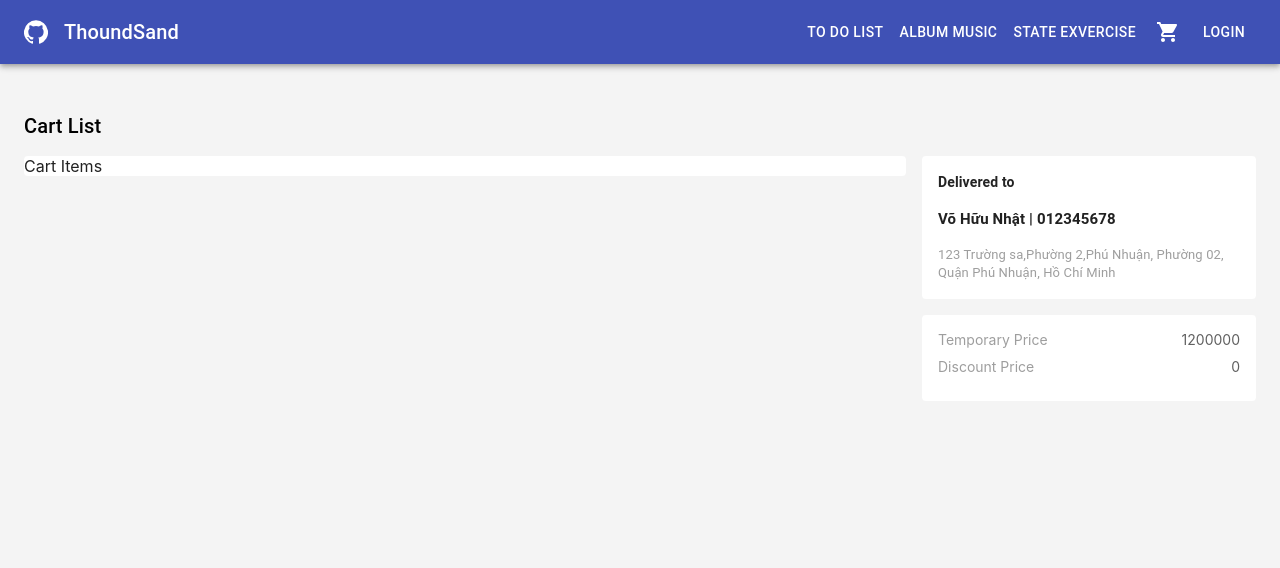
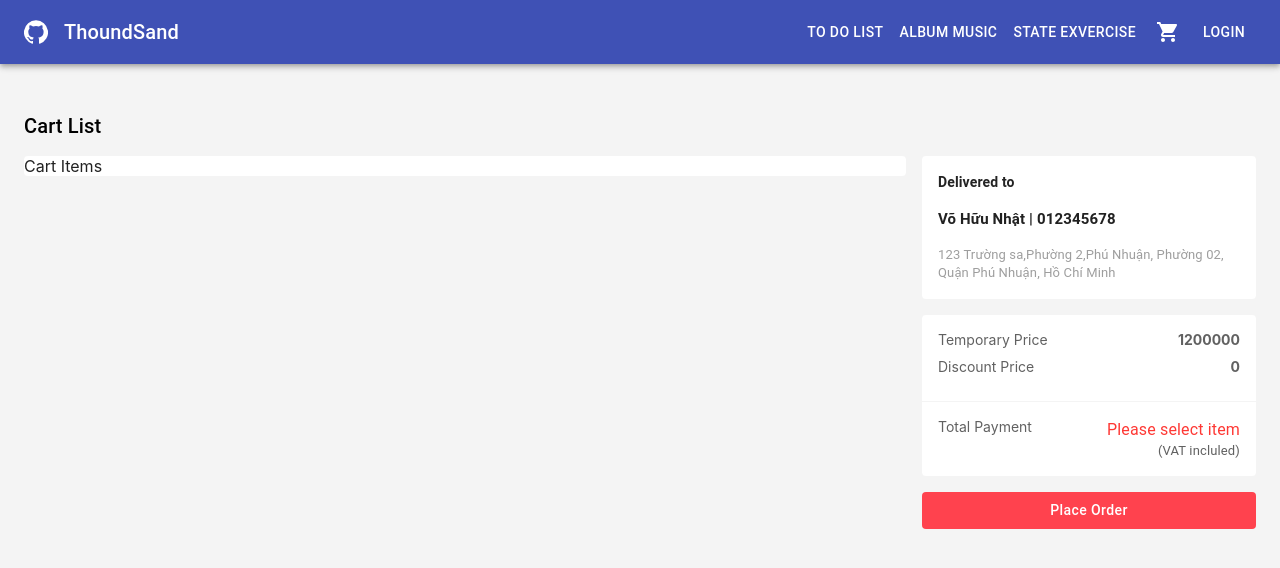
Before and after one commit to Huunhat22/learning_basic, a React (Create React App) app: page /Cart in a window 1280 px wide. Shown: the top 568 px of the page. Built offline with nearby package versions, Linux system fonts and the light colour scheme.

Commit message:
Style cho total

```diff
--- a/src/Features/Cart/components/CartTotal.jsx
+++ b/src/Features/Cart/components/CartTotal.jsx
@@ -1,6 +1,6 @@
 import React from 'react';
 import PropTypes from 'prop-types';
-import { Box, makeStyles, Paper, Typography } from '@material-ui/core';
+import { Box, Button, makeStyles, Paper, Typography } from '@material-ui/core';
 import { useSelector } from 'react-redux';
 import { cartTotalSelector } from '../selectors';
 
@@ -8,61 +8,90 @@ CartTotal.propTypes = {
 
 };
 
-const useStyles = makeStyles((theme) =>({
-    root:{
+const useStyles = makeStyles((theme) => ({
+    root: {
 
     },
 
-    infor:{
+    infor: {
         padding: theme.spacing(2),
     },
 
-    delivery:{
-        fontSize:'14px',
-        color:'#242424',
-        marginBottom:'15px',
-        fontWeight:'bold'
+    delivery: {
+        fontSize: '14px',
+        color: '#242424',
+        marginBottom: '15px',
+        fontWeight: 'bold'
     },
 
-    fullname:{
-        fontSize:'15px',
-        fontWeight:'bold',
-        marginBottom:'15px',
+    fullname: {
+        fontSize: '15px',
+        fontWeight: 'bold',
+        marginBottom: '15px',
     },
 
-    address:{
-        fontSize:'13px',
-        color:theme.palette.grey[500],
+    address: {
+        fontSize: '13px',
+        color: theme.palette.grey[500],
     },
 
-    detail:{
-        marginTop: theme.spacing(2),
+    detail: {
+        margin: theme.spacing(2, 0),
+    },
+
+    priceItems: {
+        margin: '0',
+        padding: theme.spacing(2),
+        listStyle: 'none',
+        borderBottom: '1px solid rgb(244 , 244 ,244)',
+    },
+
+    priceItem: {
+        display: 'flex',
+        justifyContent: 'space-between',
+        alignItems: 'center',
+        marginBottom: '10px',
+
+    },
+
+    text: {
+        fontSize: '14px',
+        color: theme.palette.grey[700],
+    },
+
+    value: {
+        fontSize: '14px',
+        color: theme.palette.grey[700],
+        fontWeight: 'bold',
+    },
+
+    total: {
+        display: 'flex',
+        justifyContent: 'space-between',
+        flexWrap: 'nowrap',
         padding: theme.spacing(2),
     },
 
-    priceItems:{
-        margin:'0',
-        padding:'0',
-        listStyle:'none',
+    price: {
+        color: 'rgb(254, 56, 52)',
     },
 
-    priceItem:{
-        display:'flex',
-        justifyContent:'space-between',
-        alignItems:'center',
-        marginBottom:'10px',
-
+    note: {
+        fontSize: '13px',
+        color: theme.palette.grey[700],
     },
 
-    text:{
-        fontSize:'14px',
-        color:theme.palette.grey[500],
-    },
+    submit: {
+        backgroundColor: 'rgb(255, 66, 78)',
+        color: '#fff',
+        width: '100%',
+        textTransform: 'none',
 
-    value:{
-        fontSize:'14px',
-        color:theme.palette.grey[700],
+        '&:hover': {
+            backgroundColor: 'rgb(255, 15, 30)',
+        }
     }
+
 
 }));
 
@@ -96,10 +125,16 @@ function CartTotal(props) {
                     </Box>
                     <Box className={classes.total}>
                         {/* Bài 159: lấy ra tổng số tiền của giỏ hàng */}
-
+                        <span className={classes.text}>Total Payment</span>
+                        <Box style={{ textAlign: 'right' }}>
+                            <Typography className={classes.price}>Please select item</Typography>
+                            <Typography variant='body2' className={classes.note}>(VAT incluled)</Typography>
+                        </Box>
                     </Box>
                 </Box>
             </Paper>
+            <Button type="submit" className={classes.submit} >Place Order</Button>
+
         </Box>
 
     );
```
